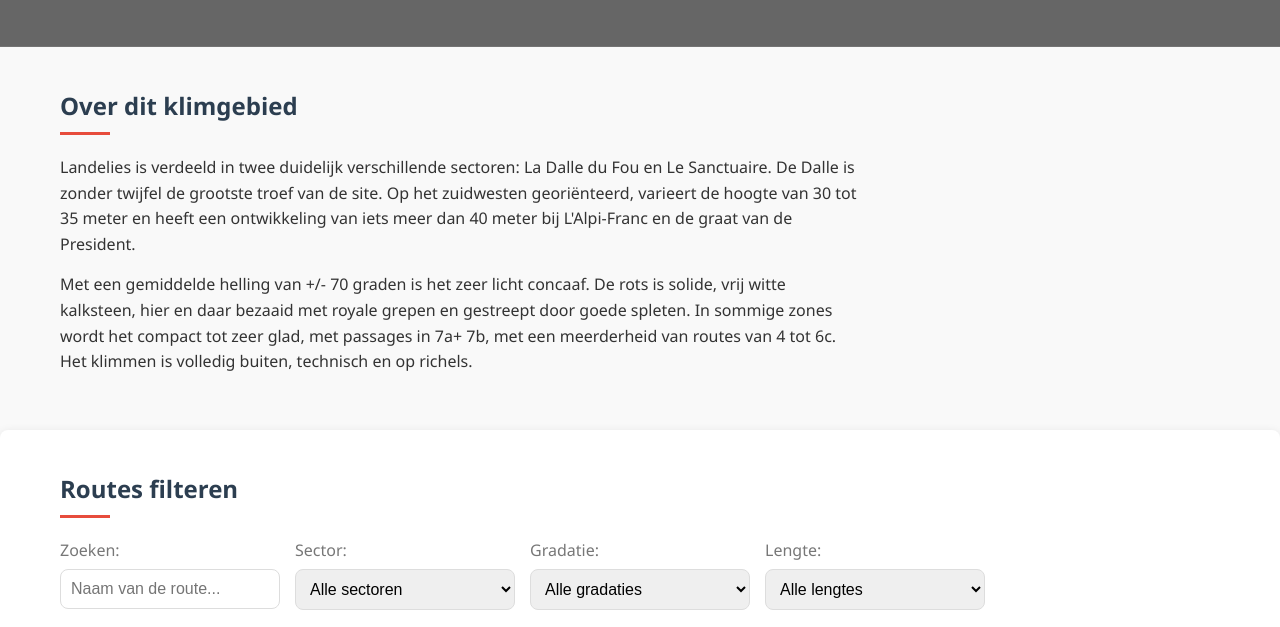
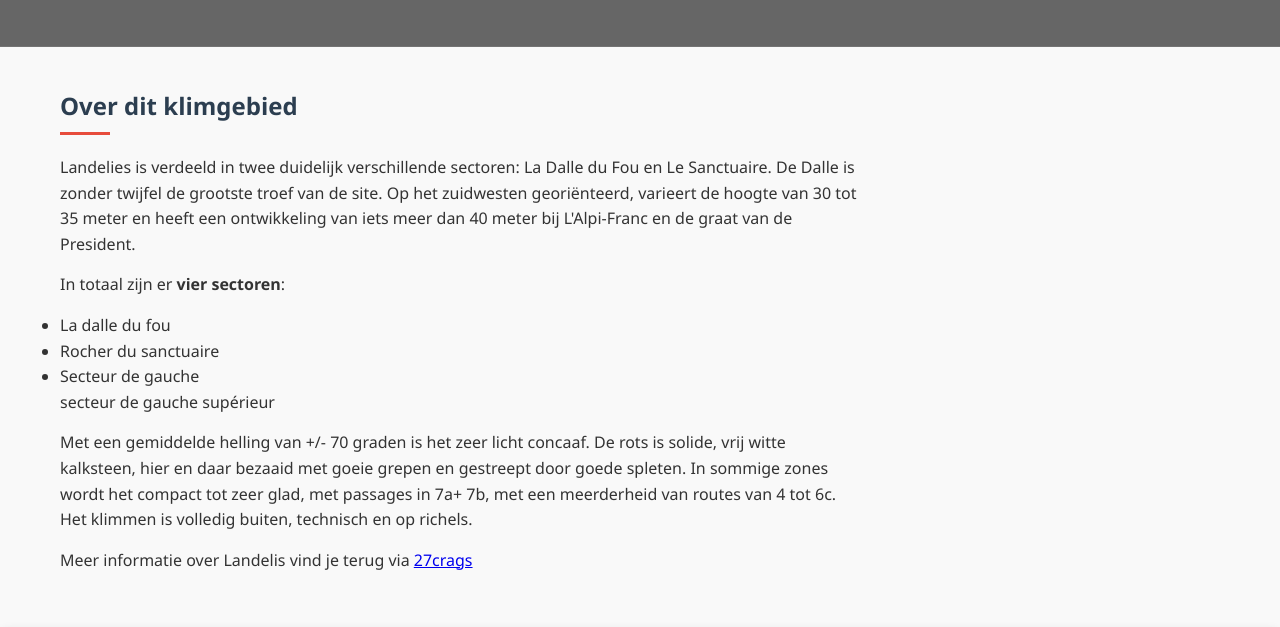
Before and after one commit to NielsDekesel/KlimApp, a plain HTML site: page index.html in a window 1280 px wide. Shown: the part 158-785 px from the top of the page. Drawn offline with Linux system fonts and the light colour scheme; placeholder pictures from the web are drawn by us.

Commit message:
Kleine tekstuele aanpassingen

```diff
--- a/index.html
+++ b/index.html
@@ -21,7 +21,9 @@
             <div class="container">
                 <h2>Over dit klimgebied</h2>
                 <p>Landelies is verdeeld in twee duidelijk verschillende sectoren: La Dalle du Fou en Le Sanctuaire. De Dalle is zonder twijfel de grootste troef van de site. Op het zuidwesten georiënteerd, varieert de hoogte van 30 tot 35 meter en heeft een ontwikkeling van iets meer dan 40 meter bij L'Alpi-Franc en de graat van de President.</p>
-                <p>Met een gemiddelde helling van +/- 70 graden is het zeer licht concaaf. De rots is solide, vrij witte kalksteen, hier en daar bezaaid met royale grepen en gestreept door goede spleten. In sommige zones wordt het compact tot zeer glad, met passages in 7a+ 7b, met een meerderheid van routes van 4 tot 6c. Het klimmen is volledig buiten, technisch en op richels.</p>
+                <p>In totaal zijn er <b>vier sectoren</b>:<ul><li>La dalle du fou</li><li>Rocher du sanctuaire</li><li>Secteur de gauche</li><p>secteur de gauche supérieur</p></ul></p>
+                <p>Met een gemiddelde helling van +/- 70 graden is het zeer licht concaaf. De rots is solide, vrij witte kalksteen, hier en daar bezaaid met goeie grepen en gestreept door goede spleten. In sommige zones wordt het compact tot zeer glad, met passages in 7a+ 7b, met een meerderheid van routes van 4 tot 6c. Het klimmen is volledig buiten, technisch en op richels.</p>
+                <p>Meer informatie over Landelis vind je terug via <a href="https://27crags.com/crags/rocher-de-landelies" target="_blank">27crags</a></p>
             </div>
         </section>
 
```
